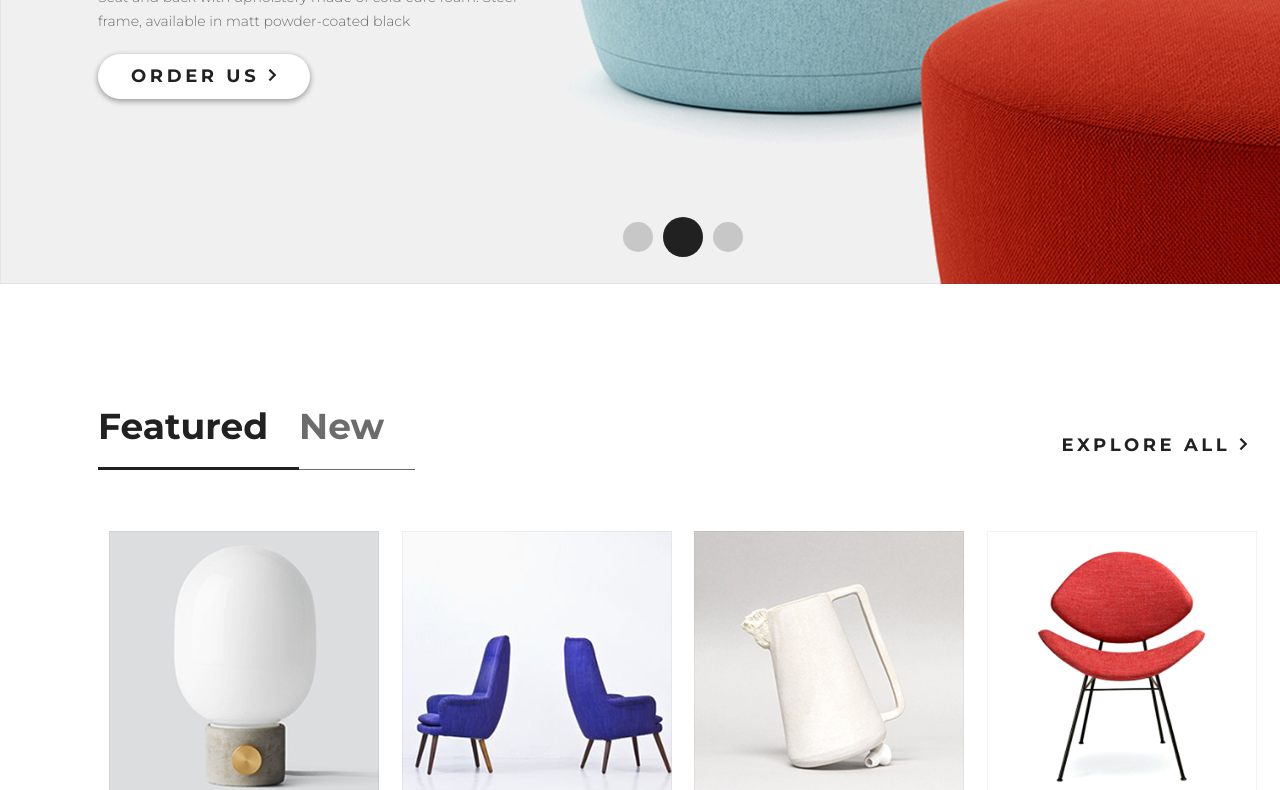
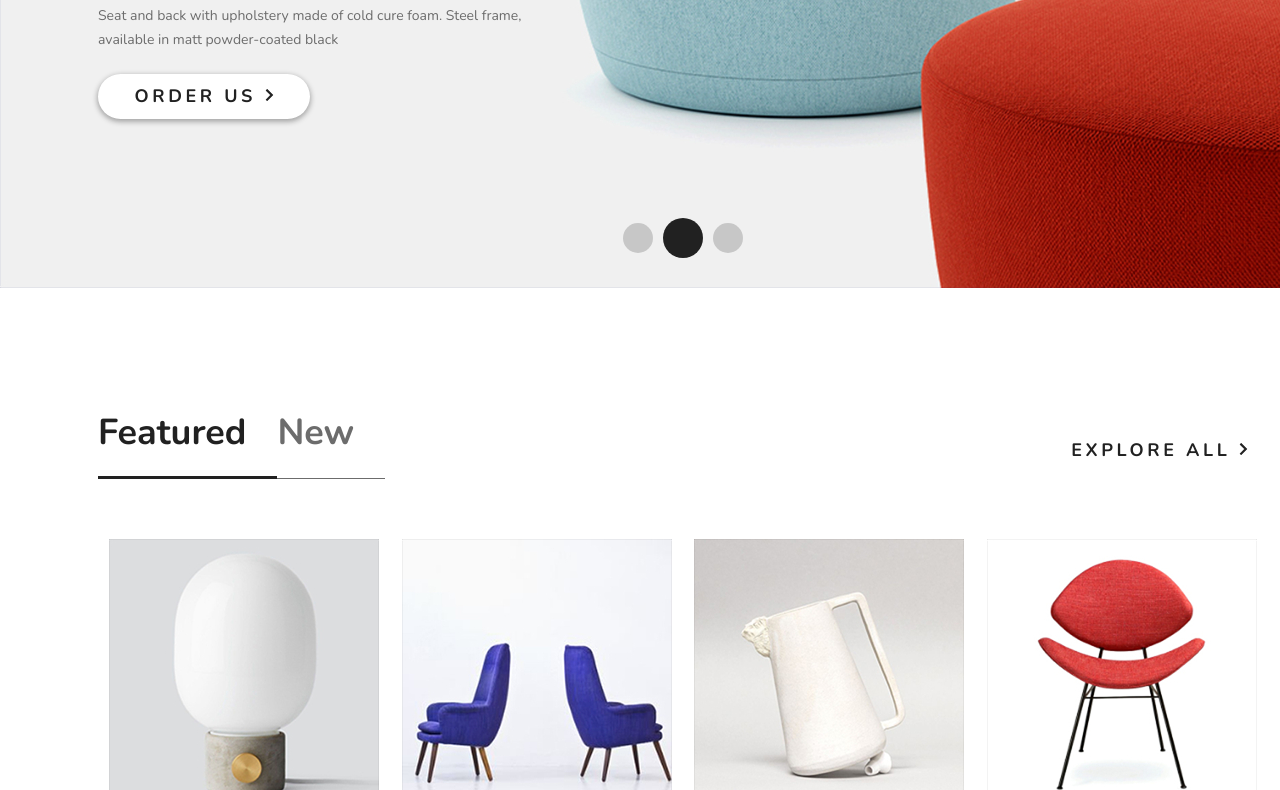
Before and after one commit to DmitriyBagaev/HTML-test, a plain HTML site: page index.html in a window 1280 px wide. Shown: the part 553-1343 px from the top of the page. Drawn offline with nearby package versions, Linux system fonts and the light colour scheme.

Commit message:
Update style.css

```diff
--- a/style.css
+++ b/style.css
@@ -3,7 +3,7 @@
     padding: 0;
 }
 body {
-    font-family: 'Montserrat', sans-serif;
+    font-family: 'Nunito', sans-serif;
 }
 .clearfix:after {
     content: "";
```
